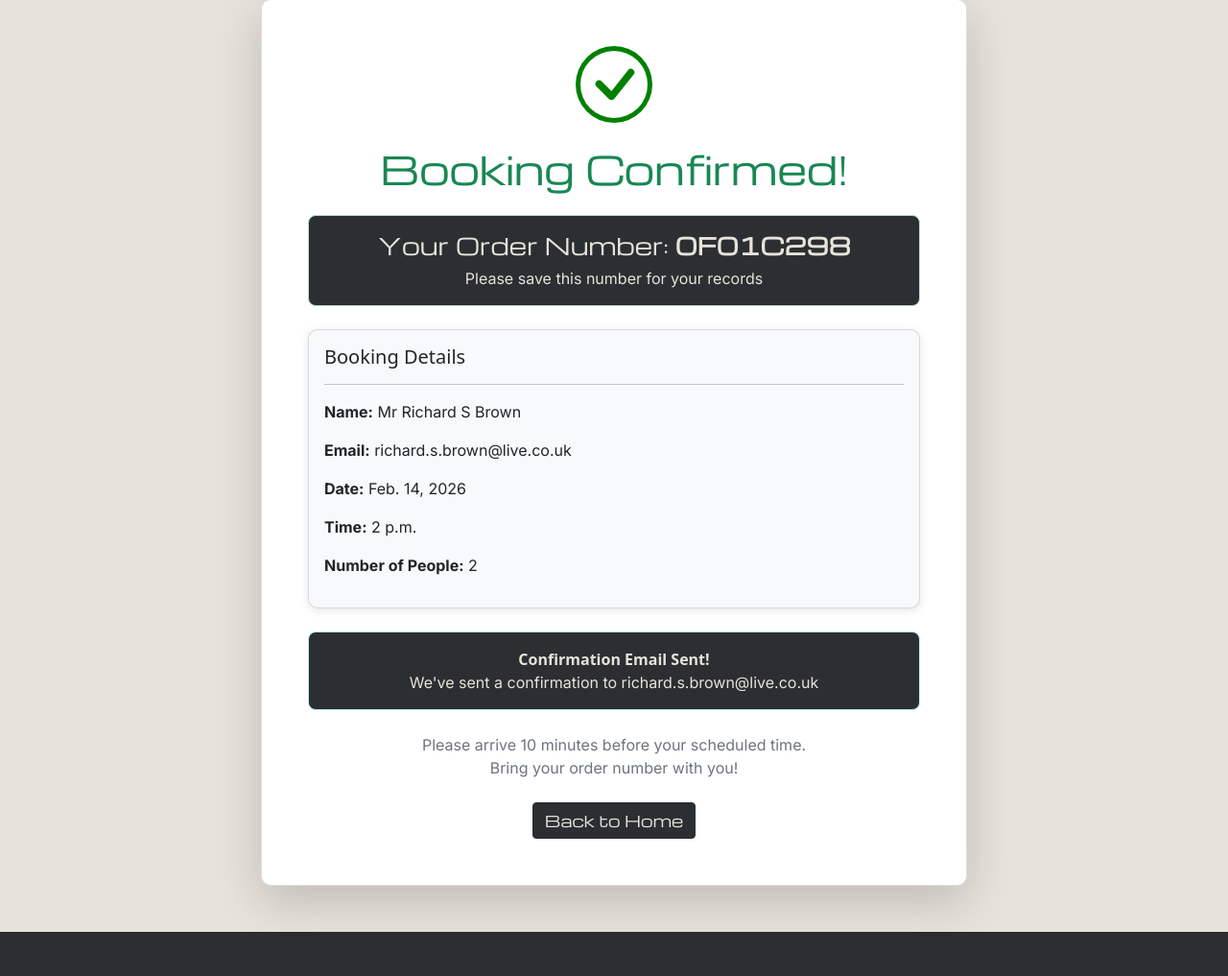
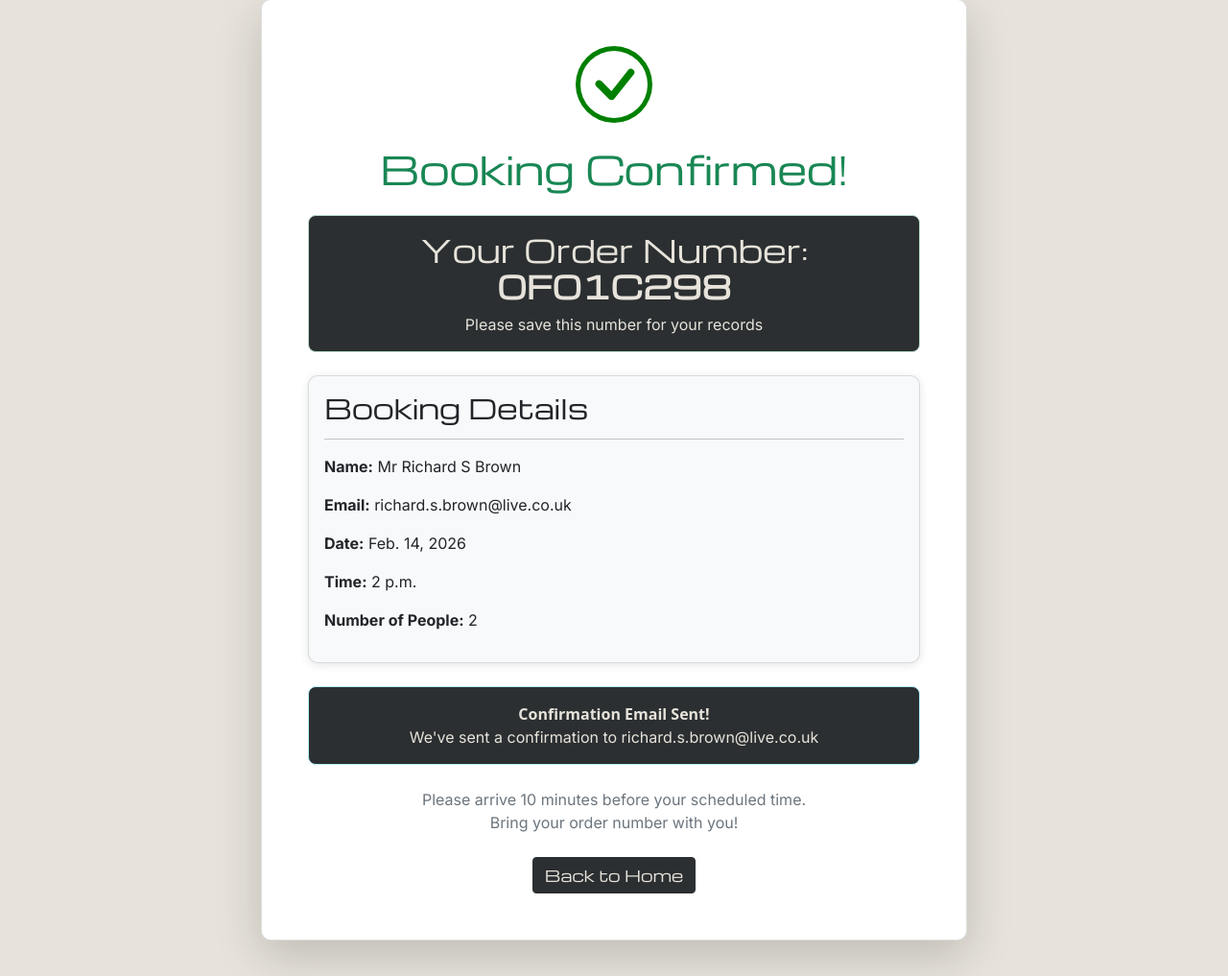
Before and after one commit to Richardbrown85/housemd_escape_room_project, a Django app: a page that uses housemd_escape_room/templates/housemd_escape_room/booking_confirmation.html in a window 1280 px wide. Shown: the part 109-1126 px from the top of the page at 96% size. Run offline with Django 4.2, Linux system fonts and the light colour scheme; data comes from the database, SQL or seed files in the repository; both versions use the stored data as it was after the commit; some libraries are stand-ins or nearby versions.

Commit message:
Add h1 hierarchy for booking_confirmation.html

```diff
--- a/housemd_escape_room/templates/housemd_escape_room/booking_confirmation.html
+++ b/housemd_escape_room/templates/housemd_escape_room/booking_confirmation.html
@@ -21,13 +21,13 @@
                     <h1 class="text-success mb-4">Booking Confirmed!</h1>
 
                     <div class="alert alert-success">
-                        <h4>Your Order Number: <strong>{{ booking.order_number }}</strong></h4>
+                        <h2>Your Order Number: <strong>{{ booking.order_number }}</strong></h2>
                         <p class="mb-0">Please save this number for your records</p>
                     </div>
 
                     <div class="card bg-light mt-4">
                         <div class="card-body text-start">
-                            <h5 class="card-title">Booking Details</h5>
+                            <h3 class="card-title">Booking Details</h3>
                             <hr>
                             <p><strong>Name:</strong> {{ booking.name }}</p>
                             <p><strong>Email:</strong> {{ booking.email }}</p>
```
Also changed, not shown: db.sqlite3.
